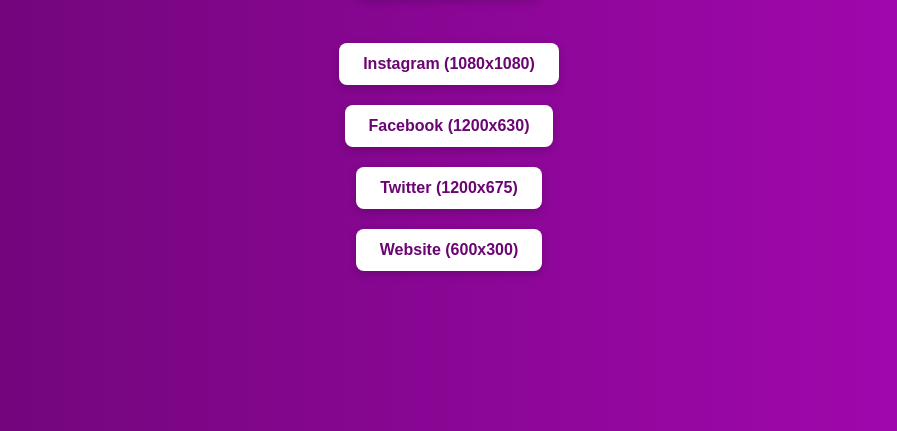
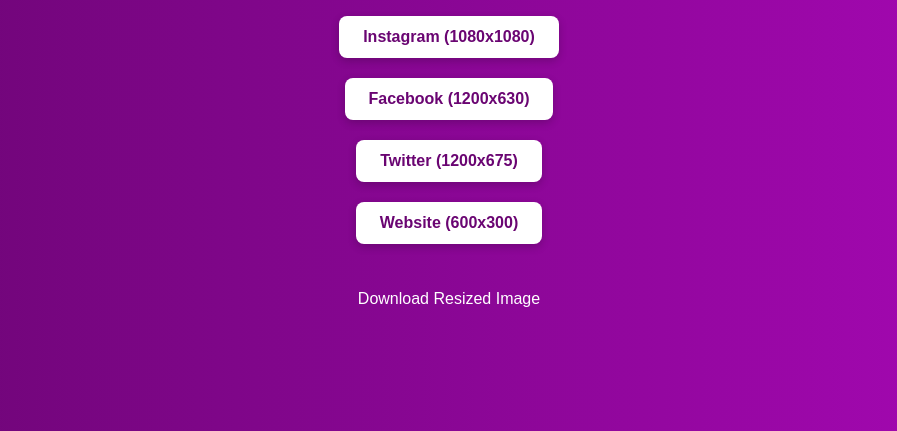
Before and after one commit to dharmendra4522/image-resize, a plain HTML site: page index.html in a window 1280 px wide. Shown: the part 385-816 px from the top of the page, without its empty margins (191-1088 px from the left). Drawn offline with Linux system fonts and the light colour scheme.

Commit message:
Add download button index.html

```diff
--- a/index.html
+++ b/index.html
@@ -24,6 +24,9 @@
     <button id="resize-button-twitter">Twitter (1200x675)</button>
     <button id="resize-button-website">Website (600x300)</button>
 
+    <br> <br>
+    <a id="download-button" class="hidden" download="resized-image.png">Download Resized Image</a>
+
     <script src="app.js"></script>
 </body>
 
```
